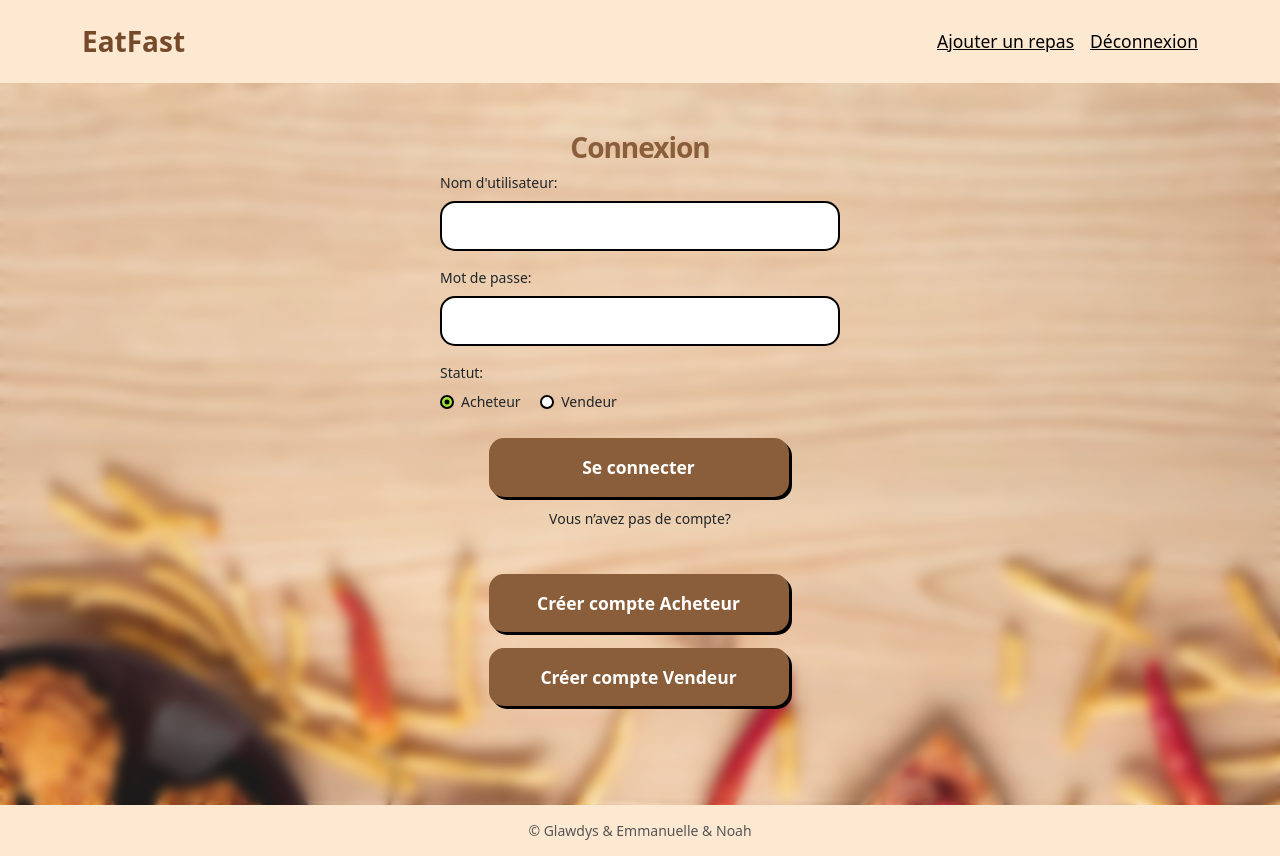
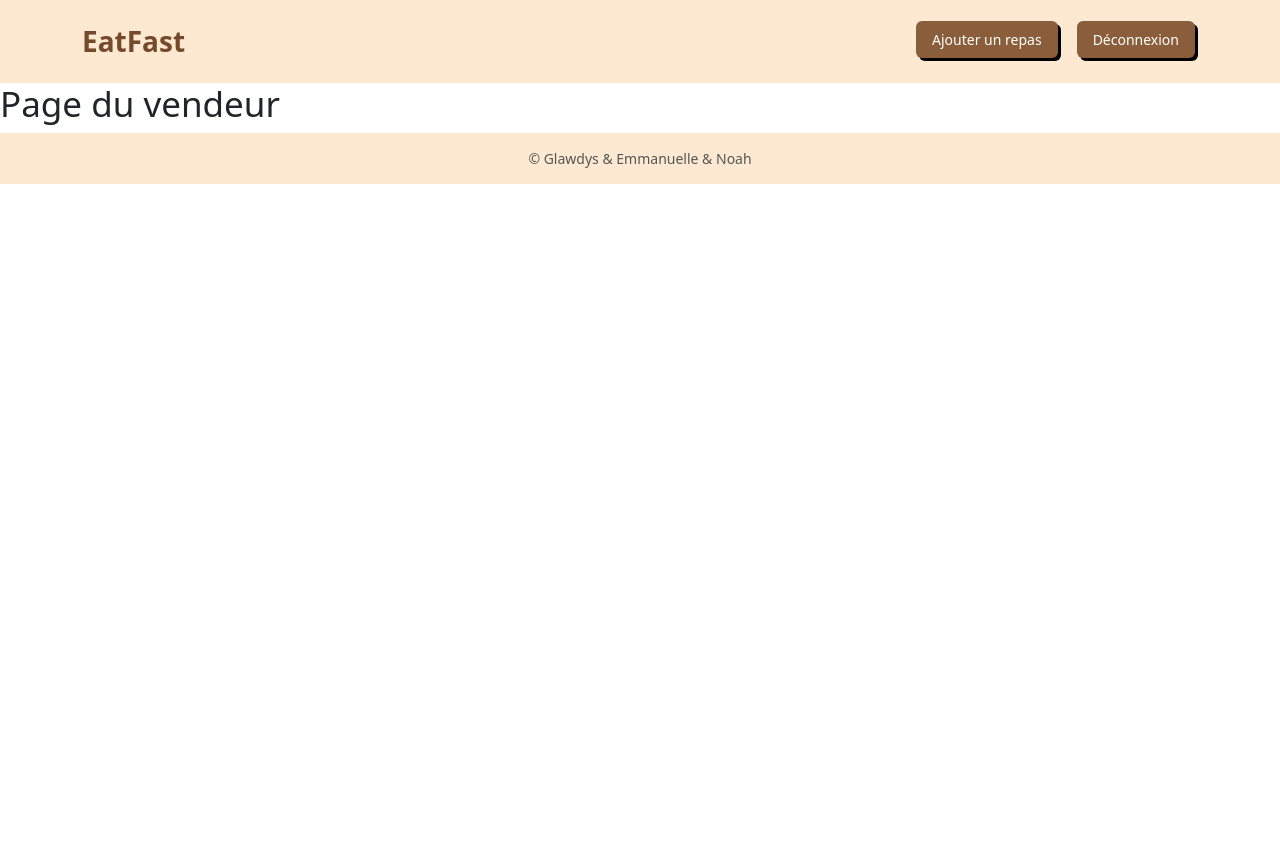
Before and after one commit to Emmanuelle06/ProjetWebENG, a Flask app: page / in a window 1280 px wide. After the commit the page ends 184 px from the top, so only its background shows below. Run offline with Flask 3, Linux system fonts and the light colour scheme; the visitor is signed in with stand-in values (Sample User, id 1); some libraries are stand-ins or nearby versions.

Commit message:
Nav avancée

```diff
--- a/app.py
+++ b/app.py
@@ -14,7 +14,10 @@ db.init_app(app)
 
 @app.route("/", methods=["GET", "POST"])
 def index():
+    if session.get("statut") == "vendeur":
+        return render_template('page_vendeur.jinja')
     if request.method == "GET":
+        deconnexion()
         return render_template("accueil.jinja")
 
     nom_utilisateur = request.form.get("username", "").strip()
--- a/templates/modele.jinja
+++ b/templates/modele.jinja
@@ -20,10 +20,14 @@
             </a>
             <div class="ms-auto d-flex gap-3">
                 {% if session["statut"] == "vendeur" %}
-                <a href="/vendeur/ajout-repas">Ajouter un repas</a>
+                    <form action="/vendeur/ajout-repas" method="GET">
+                        <input type="submit" value="Ajouter un repas" class="btn btn-primary">
+                    </form>
                 {% endif %}
                 {% if session %}
-                <a href="/deconnexion">Déconnexion</a>
+                 <form action="/deconnexion" method="GET">
+                    <input type="submit" value="Déconnexion" class="btn btn-primary">
+                 </form>
                 {% endif %}
             </div>
         </div>
```
